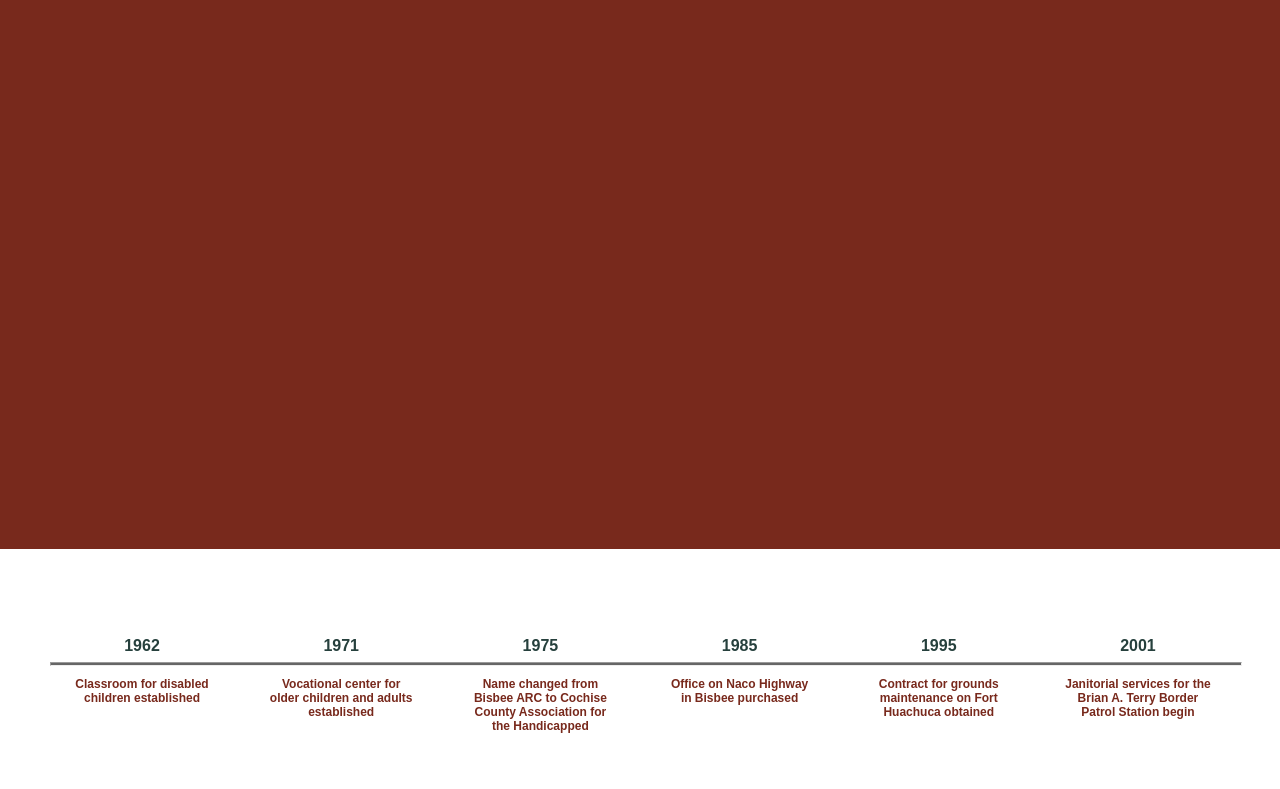
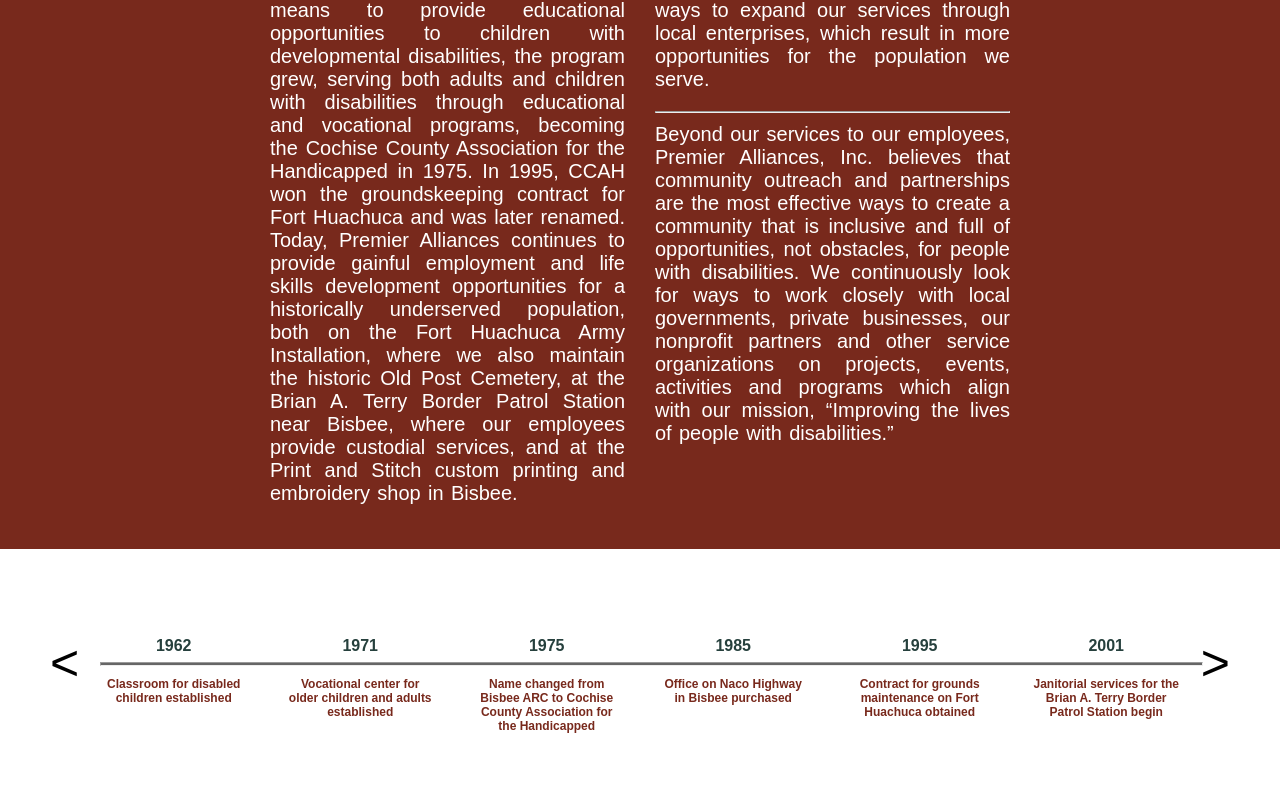
Before and after one commit to HTMLGhozt/Premier-Alliances, a React (Create React App) app: page / in a window 1280 px wide. Shown: the part 1071-1860 px from the top of the page. Built offline with nearby package versions, Linux system fonts and the light colour scheme.

Commit message:
added timeline and other things

```diff
--- a/src/App.js
+++ b/src/App.js
@@ -4,10 +4,10 @@
 import HeaderFooter from './Components/Header/header-footer.js';
 import Page from './Components/Pages';
 import Navigation from './Components/Navigation';
-import { employmentText, communityText, partnersText } from './default-text.js';
+import { employmentText, communityText, partnersText, historyText } from './default-text.js';
 
 const pages = [
-  { title: 'History', text: '', color: 'rgb(120, 41, 28)', active: false },
+  { title: 'History', text: historyText, color: 'rgb(120, 41, 28)', active: false },
   { title: 'Employment', text: employmentText, color: 'rgb(173, 107, 8)', active: false },
   { title: 'Community', text: communityText, color: 'rgb(148, 130, 10)', active: false },
   { title: 'Partners', text: partnersText, color: 'rgb(59, 91, 127)', active: false },
--- a/src/Components/Pages/index.js
+++ b/src/Components/Pages/index.js
@@ -6,7 +6,7 @@
   componentDidMount() {
     const top = this.ref.offsetTop;
     // console.log('props', this.props)
-    this.props.addPosition(top, this.props.index);
+    this.props.addPosition(top - 15, this.props.index);
   }
   render() {
     const { title, text, color: backgroundColor, i } = this.props;
@@ -14,7 +14,7 @@
       <Fragment>
         <section className="page" style={{ backgroundColor }} index={i} id={title} ref={node => this.ref = node} >
           <h1 className="page__title">{title === 'Employment' ? title + ' Opportunities': title}</h1>
-          <content className="page__content" dangerouslySetInnerHTML={{ __html: text }}></content>
+          <content className={`page__content ${title === 'History' ? 'history': ''}`} dangerouslySetInnerHTML={{ __html: text }}></content>
         </section>
         {title === 'History' ? <Timeline /> : null}
       </Fragment>
--- a/src/Components/Pages/page.css
+++ b/src/Components/Pages/page.css
@@ -16,7 +16,16 @@
   font-size: 31px;
 }
 .page__content {
-  max-width: 750px;
+  max-width: 740px;
   font-size: 20px;
   text-align: center;
 }
+.history p {
+  margin-top: 0;
+  text-align: justify;
+  word-spacing: 1.75px;
+}
+.history {
+  column-count: 2;
+  column-gap: 30px;
+}
--- a/src/Components/timeline.css
+++ b/src/Components/timeline.css
@@ -20,9 +20,15 @@
 }
 .line {
   /* transform: rotate(90deg); */
-  width: 93%;
+  width: 86%;
   height: 2px;
   background-color: #666;
   top: 40%;
   position:absolute;
+  margin-left: 50px;
 }
+.arrow {
+  font-size: 50px;
+  align-self: center;
+  padding-bottom: 35px;
+}
--- a/src/Components/timeline.js
+++ b/src/Components/timeline.js
@@ -12,24 +12,38 @@
         { date: 1985, text: 'Office on Naco Highway in Bisbee purchased' },
         { date: 1995, text: 'Contract for grounds maintenance on Fort Huachuca obtained' },
         { date: 2001, text: 'Janitorial services for the Brian A. Terry Border Patrol Station begin' },
-        // { date: 2011, text: 'New facilities on Naco Highway are completed' },
-        // { date: 2014, text: 'CCAH is renamed Premier Alliances, Inc.' },
-        // { date: 2017, text: 'Premier Alliances purchases Print and Stitch' },
+        { date: 2011, text: 'New facilities on Naco Highway are completed' },
+        { date: 2014, text: 'CCAH is renamed Premier Alliances, Inc.' },
+        { date: 2017, text: 'Premier Alliances purchases Print and Stitch' },
       ],
+      start: 0,
+      show: 6,
     };
+    this.handleTimelineScroll = this.handleTimelineScroll.bind(this);
+  }
+  handleTimelineScroll(direction) {
+    if (direction === 'left' && this.state.start > 0) {
+      this.setState(({ start }) => ({ start: --start }));
+    } else if (direction === 'right' && (this.state.start + this.state.show) < this.state.timeline.length) {
+      this.setState(({ start }) => ({ start: ++start }));
+    }
   }
   render() {
     return (
       <div className="timeline">
-        {this.state.timeline.map(({date, text}) => {
+        <span onClick={() => this.handleTimelineScroll('left')} className="arrow arrow--left">{'<'}</span>
+        {this.state.timeline.map(({date, text}, index) => {
+          if (index < this.state.show + this.state.start && index >= this.state.start) {
             return (
               <div key={date + 'div'}>
                 <h4 key={date + 'date'}>{date}</h4>
                 <p key={date + 'paragraph'}>{text}</p>
               </div>
             );
+          }
         })}
         <hr className="line" />
+        <span onClick={() => this.handleTimelineScroll('right')} className="arrow arrow--right">{'>'}</span>
       </div>
     );
   }
--- a/src/default-text.js
+++ b/src/default-text.js
@@ -72,8 +72,31 @@
     employment, training or educational opportunities, please contact us.
   </p>`;
 
-// module.exports = {
-//   employmentText,
-//   communityText,
-//   partnersText,
-// };
+export const historyText = `<p>
+    Premier Alliances, Inc. has been serving and supporting the communities of Cochise County and the
+    surrounding areas since 1962. Originally founded in Bisbee by concerned community members as a
+    means to provide educational opportunities to children with developmental disabilities, the program
+    grew, serving both adults and children with disabilities through educational and vocational
+    programs, becoming the Cochise County Association for the Handicapped in 1975. In 1995,
+    CCAH won the groundskeeping contract for Fort Huachuca and was later renamed. Today,
+    Premier Alliances continues to provide gainful employment and life skills development opportunities
+    for a historically underserved population, both on the Fort Huachuca Army Installation, where we
+    also maintain the historic Old Post Cemetery, at the Brian A. Terry Border Patrol Station near
+    Bisbee, where our employees provide custodial services, and at the Print and Stitch custom printing
+    and embroidery shop in Bisbee.
+  </p>
+  <p>
+    Premier Alliances, Inc. secures federal contracts reserved for the disabled workforce by the
+    AbilityOne Program through our partnership with the SourceAmerica national nonprofit network,
+    while continuing to look for ways to expand our services through local enterprises, which result
+    in more opportunities for the population we serve.
+  </p>
+  <hr />
+  <p>
+    Beyond our services to our employees, Premier Alliances, Inc. believes that community outreach
+    and partnerships are the most effective ways to create a community that is inclusive and full of
+    opportunities, not obstacles, for people with disabilities. We continuously look for ways to work
+    closely with local governments, private businesses, our nonprofit partners and other service
+    organizations on projects, events, activities and programs which align with our mission,
+    “Improving the lives of people with disabilities.”
+  </p>`;
```
Lines whose indentation alone changed are shown as unchanged.
